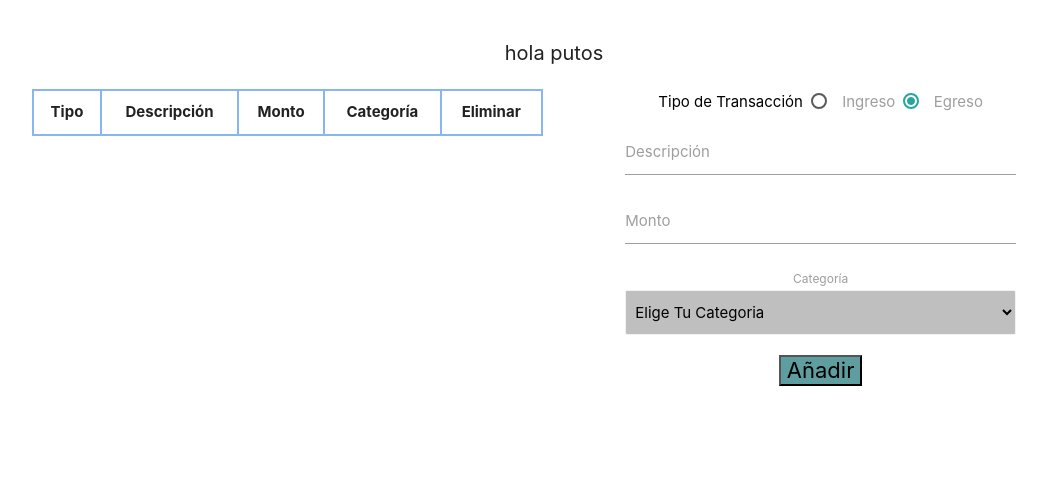
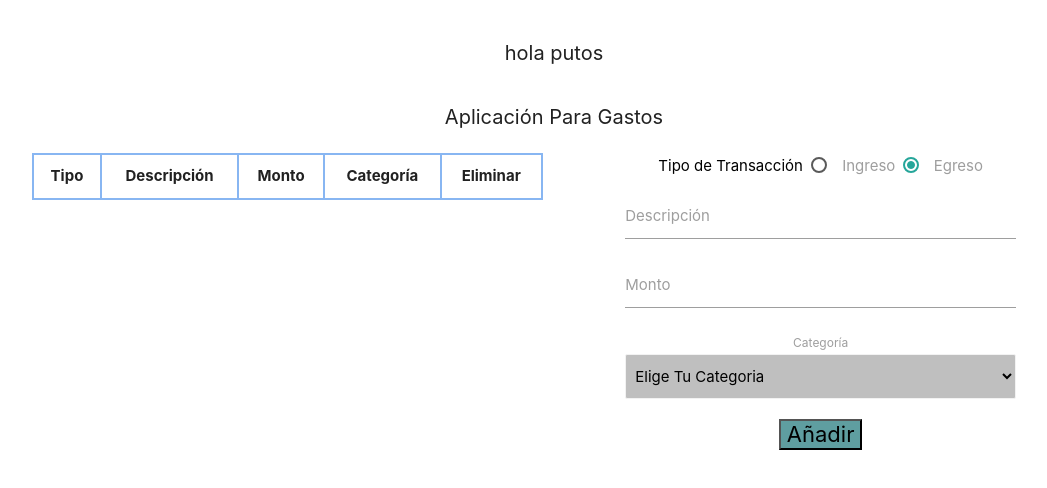
Before and after one commit to Rungekutta-A/gastosApp, a plain HTML site: page index.html in a window 1280 px wide. Shown: the whole page, without its empty margins (86-1133 px from the left). Drawn offline with nearby package versions, Linux system fonts and the light colour scheme.

Commit message:
Revert "Update index.html"
This reverts commit b8e4e6f28fa5a42f466e9dd2229113f46512ad74.

```diff
--- a/index.html
+++ b/index.html
@@ -11,8 +11,8 @@
   <link rel="stylesheet" href="styles.css" />
 </head>
 <body>
-  <h1>hola putos </h1>
-
+  <h1>hola putos</h1>
+  <h1>Aplicación Para Gastos</h1>
 
   <div class="row">
 
```
